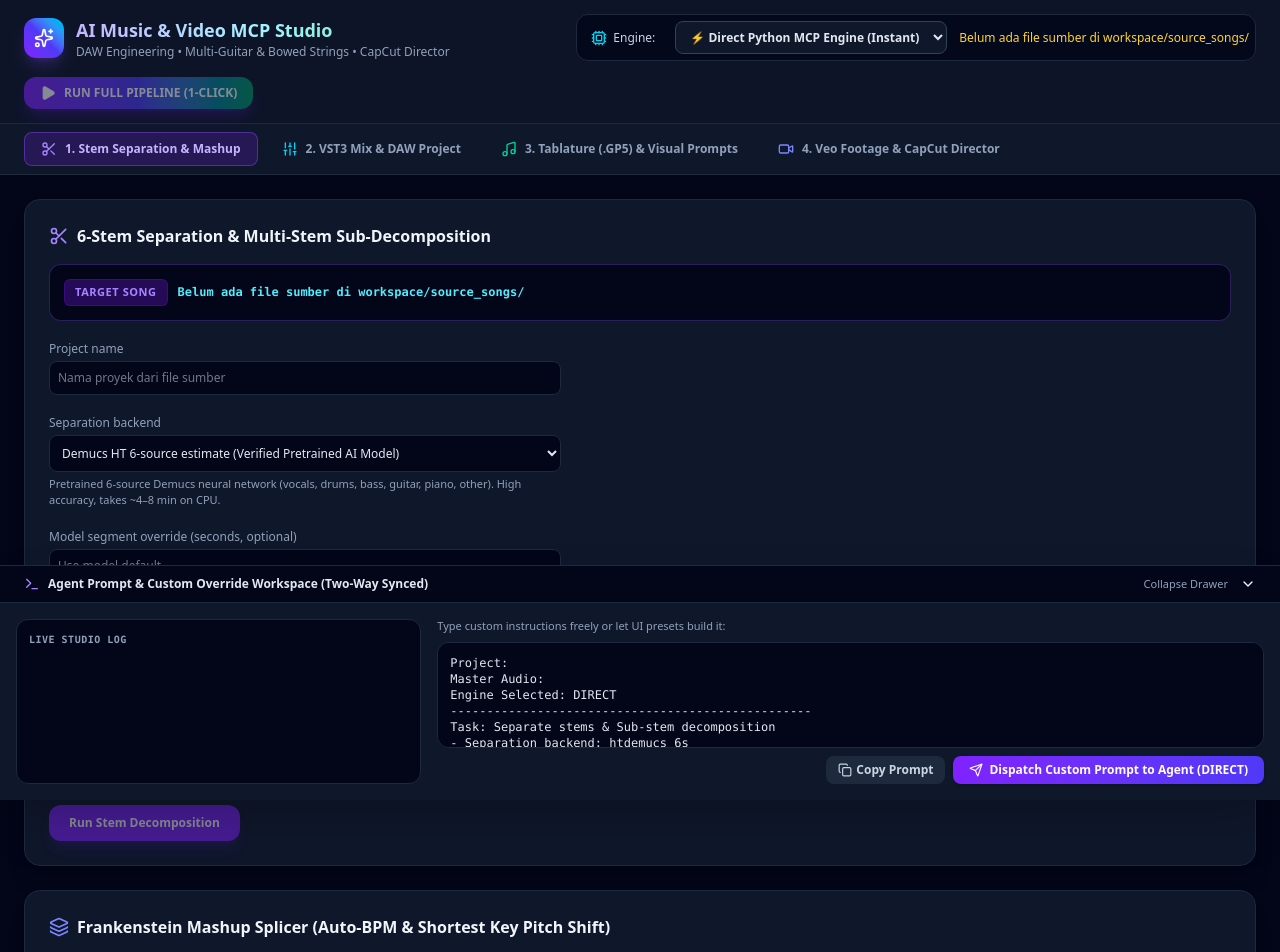
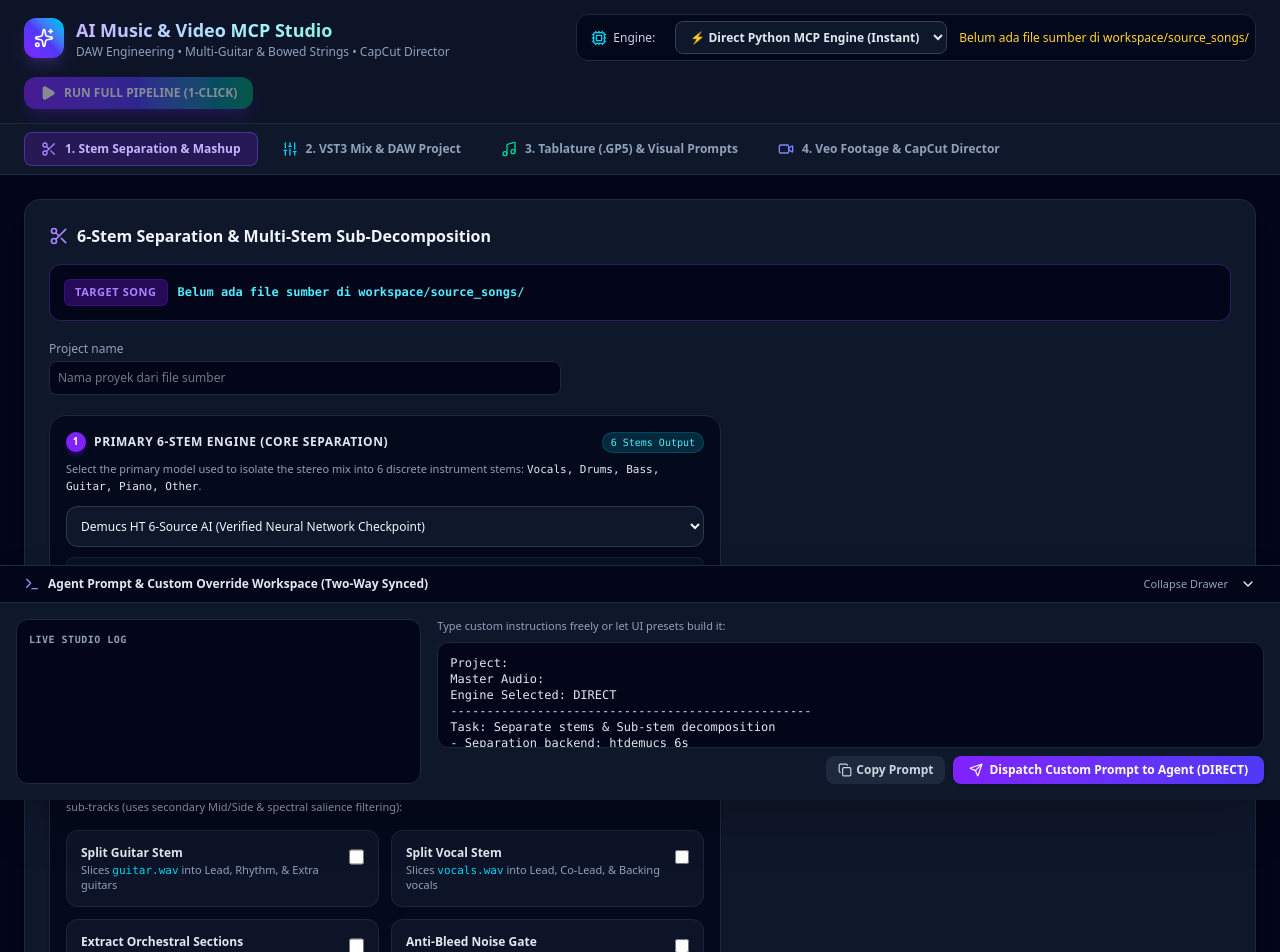
Before and after one commit to anggi1991/AI-Music-Video-MCP, a Next.js app in the folder web-ui/: page / in a window 1280 px wide. Shown: the top 952 px of the page. Built offline with nearby package versions, Linux system fonts and the light colour scheme.

Commit message:
refactor(ui): resolve separation dualism by structuring into Step 1 Primary Engine and Step 2 Sub-Track Decomposition in English

```diff
--- a/web-ui/src/app/page.tsx
+++ b/web-ui/src/app/page.tsx
@@ -532,94 +532,136 @@ export default function StudioDashboard() {
                 <input value={projectName} onChange={(e) => setProjectName(e.target.value)} placeholder="Nama proyek dari file sumber" className="w-full max-w-lg bg-slate-950 border border-slate-800 rounded-lg p-2 text-xs text-slate-200" />
               </label>
 
-              <label className="block mb-5 max-w-lg">
-                <span className="text-xs text-slate-400 block mb-1">Separation backend</span>
-                <select value={separationModel} onChange={(e) => setSeparationModel(e.target.value)} className="w-full bg-slate-950 border border-slate-800 rounded-lg p-2 text-xs text-slate-200 cursor-pointer">
-                  <option value="htdemucs_6s">Demucs HT 6-source estimate (Verified Pretrained AI Model)</option>
-                  <option value="experimental_dsp_masks">Experimental Heuristic DSP Mask (Fast CPU Spectral Filter ~2s)</option>
-                  <option value="cascaded_separation">Cascaded models (unavailable: no verified stages configured)</option>
+              {/* Step 1: Core 6-Stem Engine Selection */}
+              <div className="mb-6 p-4 bg-slate-950/80 border border-slate-800 rounded-2xl max-w-2xl shadow-sm">
+                <div className="flex items-center justify-between mb-2">
+                  <span className="text-xs font-bold text-slate-200 uppercase tracking-wider flex items-center gap-2">
+                    <span className="w-5 h-5 rounded-full bg-violet-600 text-white flex items-center justify-center text-[10px] font-bold shadow-md shadow-violet-600/30">1</span>
+                    Primary 6-Stem Engine (Core Separation)
+                  </span>
+                  <span className="text-[10px] bg-cyan-950/80 text-cyan-300 border border-cyan-800/60 px-2 py-0.5 rounded-full font-mono">
+                    6 Stems Output
+                  </span>
+                </div>
+                <p className="text-[11px] text-slate-400 mb-2.5">
+                  Select the primary model used to isolate the stereo mix into 6 discrete instrument stems: <span className="text-slate-200 font-medium font-mono">Vocals, Drums, Bass, Guitar, Piano, Other</span>.
+                </p>
+                <select
+                  value={separationModel}
+                  onChange={(e) => setSeparationModel(e.target.value)}
+                  className="w-full bg-slate-900 border border-slate-700/80 rounded-xl p-2.5 text-xs text-slate-100 font-medium cursor-pointer focus:border-violet-500 focus:outline-none"
+                >
+                  <option value="htdemucs_6s">Demucs HT 6-Source AI (Verified Neural Network Checkpoint)</option>
+                  <option value="experimental_dsp_masks">Fast DSP Preview Filterbank (Instant ~2s Spectral Heuristic)</option>
+                  <option value="cascaded_separation">Cascaded Multi-Stage Pipeline (Unavailable: requires verified models)</option>
                 </select>
-                <span className="text-[11px] text-slate-400 block mt-1">
-                  {separationModel === "htdemucs_6s" && "Pretrained 6-source Demucs neural network (vocals, drums, bass, guitar, piano, other). High accuracy, takes ~4–8 min on CPU."}
-                  {separationModel === "experimental_dsp_masks" && "Instant mathematical STFT filterbank & Mid/Side separation. Finishes in ~2–3 seconds without heavy neural net inference."}
-                  {separationModel === "cascaded_separation" && "Cascade remains unavailable until verified task-specific weights and output mappings are configured."}
+                <div className="text-[11px] text-slate-400 mt-2.5 leading-relaxed bg-slate-900/60 p-2.5 rounded-lg border border-slate-800/60">
+                  {separationModel === "htdemucs_6s" && "✨ Deep Learning AI: Full 6-source neural net separation. High acoustic isolation. Takes ~15–30s on NVIDIA RTX GPU or ~4–8 min on CPU."}
+                  {separationModel === "experimental_dsp_masks" && "⚡ Fast DSP Preview: Instant mathematical STFT & Mid/Side filterbank (~2 seconds). Useful for rapid testing without neural net load."}
+                  {separationModel === "cascaded_separation" && "⚠️ Cascade remains unavailable until verified task-specific weights and output mappings are configured."}
+                </div>
+
+                <div className="mt-3 pt-3 border-t border-slate-800/60">
+                  <div className="flex items-center justify-between text-xs text-slate-400 mb-1">
+                    <span>Model segment override (optional)</span>
+                    <span className="text-[10px] text-slate-500">Leave blank for model default</span>
+                  </div>
+                  <input
+                    type="number"
+                    min="1"
+                    step="0.5"
+                    value={segmentSec}
+                    onChange={(e) => setSegmentSec(e.target.value)}
+                    placeholder="e.g. 7.8 (Use shorter segment if CUDA runs OOM)"
+                    className="w-full bg-slate-900 border border-slate-800 rounded-lg p-2 text-xs text-slate-200"
+                  />
+                </div>
+              </div>
+
+              {/* Step 2: Optional Sub-Track Slicing */}
+              <div className="mb-6 p-4 bg-slate-950/80 border border-slate-800 rounded-2xl max-w-2xl shadow-sm">
+                <div className="flex items-center justify-between mb-2">
+                  <span className="text-xs font-bold text-slate-200 uppercase tracking-wider flex items-center gap-2">
+                    <span className="w-5 h-5 rounded-full bg-amber-600 text-white flex items-center justify-center text-[10px] font-bold shadow-md shadow-amber-600/30">2</span>
+                    Sub-Track Decomposition (Optional Post-Processing)
                   </span>
+                  <span className="text-[10px] bg-amber-950/80 text-amber-300 border border-amber-800/60 px-2 py-0.5 rounded-full font-mono">
+                    Cascaded DSP Slicing
+                  </span>
+                </div>
+                <p className="text-[11px] text-slate-400 mb-3.5 leading-relaxed">
+                  The primary engine isolates 6 core stems. Check options below if you want the system to further slice specific stems into sub-tracks (uses secondary Mid/Side & spectral salience filtering):
+                </p>
+
+                <div className="grid grid-cols-1 md:grid-cols-2 gap-3">
+                  <label className="flex items-start justify-between p-3.5 bg-slate-900/90 rounded-xl border border-slate-800/90 hover:border-slate-700 transition cursor-pointer">
+                    <div className="pr-3">
+                      <div className="text-xs font-semibold text-slate-200">
+                        Split Guitar Stem
+                      </div>
+                      <div className="text-[11px] text-slate-400 leading-tight mt-0.5">
+                        Slices <code className="text-cyan-400 font-mono">guitar.wav</code> into Lead, Rhythm, & Extra guitars
+                      </div>
+                    </div>
+                    <input
+                      type="checkbox"
+                      checked={splitGuitars}
+                      onChange={(e) => setSplitGuitars(e.target.checked)}
+                      className="w-4 h-4 accent-violet-600 cursor-pointer mt-1"
+                    />
                   </label>
 
-              <label className="block mb-5 max-w-lg">
-                <span className="text-xs text-slate-400 block mb-1">Model segment override (seconds, optional)</span>
-                <input type="number" min="1" step="0.5" value={segmentSec} onChange={(e) => setSegmentSec(e.target.value)} placeholder="Use model default" className="w-full bg-slate-950 border border-slate-800 rounded-lg p-2 text-xs text-slate-200" />
-                <span className="text-[11px] text-slate-500 block mt-1">If CUDA runs out of memory, retry with a shorter segment. Leave blank to use the model's default split.</span>
-              </label>
-
-              <div className="grid grid-cols-1 md:grid-cols-2 gap-4 mb-6">
-                <label className="flex items-center justify-between p-3.5 bg-slate-950 rounded-xl border border-slate-800 hover:border-slate-700 cursor-pointer">
-                  <div>
-                    <div className="text-xs font-bold text-slate-200">
-                      Experimental Heuristic DSP Mask (Not Source Separation) — vocals
+                  <label className="flex items-start justify-between p-3.5 bg-slate-900/90 rounded-xl border border-slate-800/90 hover:border-slate-700 transition cursor-pointer">
+                    <div className="pr-3">
+                      <div className="text-xs font-semibold text-slate-200">
+                        Split Vocal Stem
                       </div>
-                    <div className="text-[11px] text-slate-400">
-                      Center/side and pitch filters can retain instrument bleed
+                      <div className="text-[11px] text-slate-400 leading-tight mt-0.5">
+                        Slices <code className="text-cyan-400 font-mono">vocals.wav</code> into Lead, Co-Lead, & Backing vocals
                       </div>
                     </div>
                     <input
                       type="checkbox"
                       checked={splitVocals}
                       onChange={(e) => setSplitVocals(e.target.checked)}
-                    className="w-4 h-4 accent-violet-600 cursor-pointer"
+                      className="w-4 h-4 accent-violet-600 cursor-pointer mt-1"
                     />
                   </label>
 
-                <label className="flex items-center justify-between p-3.5 bg-slate-950 rounded-xl border border-slate-800 hover:border-slate-700 cursor-pointer">
-                  <div>
-                    <div className="text-xs font-bold text-slate-200">
-                      Experimental Heuristic DSP Mask (Not Source Separation) — guitar
+                  <label className="flex items-start justify-between p-3.5 bg-slate-900/90 rounded-xl border border-slate-800/90 hover:border-slate-700 transition cursor-pointer">
+                    <div className="pr-3">
+                      <div className="text-xs font-semibold text-slate-200">
+                        Extract Orchestral Sections
                       </div>
-                    <div className="text-[11px] text-slate-400">
-                      Frequency, transient and stereo masks can retain other instruments
-                    </div>
-                  </div>
-                  <input
-                    type="checkbox"
-                    checked={splitGuitars}
-                    onChange={(e) => setSplitGuitars(e.target.checked)}
-                    className="w-4 h-4 accent-violet-600 cursor-pointer"
-                  />
-                </label>
-
-                <label className="flex items-center justify-between p-3.5 bg-slate-950 rounded-xl border border-slate-800 hover:border-slate-700 cursor-pointer">
-                  <div>
-                    <div className="text-xs font-bold text-slate-200">
-                      Experimental Heuristic DSP Mask (Not Source Separation) — orchestra
-                    </div>
-                    <div className="text-[11px] text-slate-400">
-                      Broad spectral filters; labels and stems are not source-isolated
+                      <div className="text-[11px] text-slate-400 leading-tight mt-0.5">
+                        Scans <code className="text-cyan-400 font-mono">other.wav</code> to extract Strings, Brass, & Winds
                       </div>
                     </div>
                     <input
                       type="checkbox"
                       checked={splitOrchestra}
                       onChange={(e) => setSplitOrchestra(e.target.checked)}
-                    className="w-4 h-4 accent-violet-600 cursor-pointer"
+                      className="w-4 h-4 accent-violet-600 cursor-pointer mt-1"
                     />
                   </label>
 
-                <label className="flex items-center justify-between p-3.5 bg-slate-950 rounded-xl border border-slate-800 hover:border-slate-700 cursor-pointer">
-                  <div>
-                    <div className="text-xs font-bold text-slate-200">
-                      Post-separation filters and gate
+                  <label className="flex items-start justify-between p-3.5 bg-slate-900/90 rounded-xl border border-slate-800/90 hover:border-slate-700 transition cursor-pointer">
+                    <div className="pr-3">
+                      <div className="text-xs font-semibold text-slate-200">
+                        Anti-Bleed Noise Gate
                       </div>
-                    <div className="text-[11px] text-slate-400">
-                      Can suppress quiet notes and tails; does not separate instruments
+                      <div className="text-[11px] text-slate-400 leading-tight mt-0.5">
+                        Suppresses quiet tails and cross-instrument acoustic bleed
                       </div>
                     </div>
                     <input
                       type="checkbox"
                       checked={antiBleedGate}
                       onChange={(e) => setAntiBleedGate(e.target.checked)}
-                    className="w-4 h-4 accent-violet-600 cursor-pointer"
+                      className="w-4 h-4 accent-violet-600 cursor-pointer mt-1"
                     />
                   </label>
+                </div>
               </div>
 
               <button
```
Lines whose indentation alone changed are shown as unchanged.
